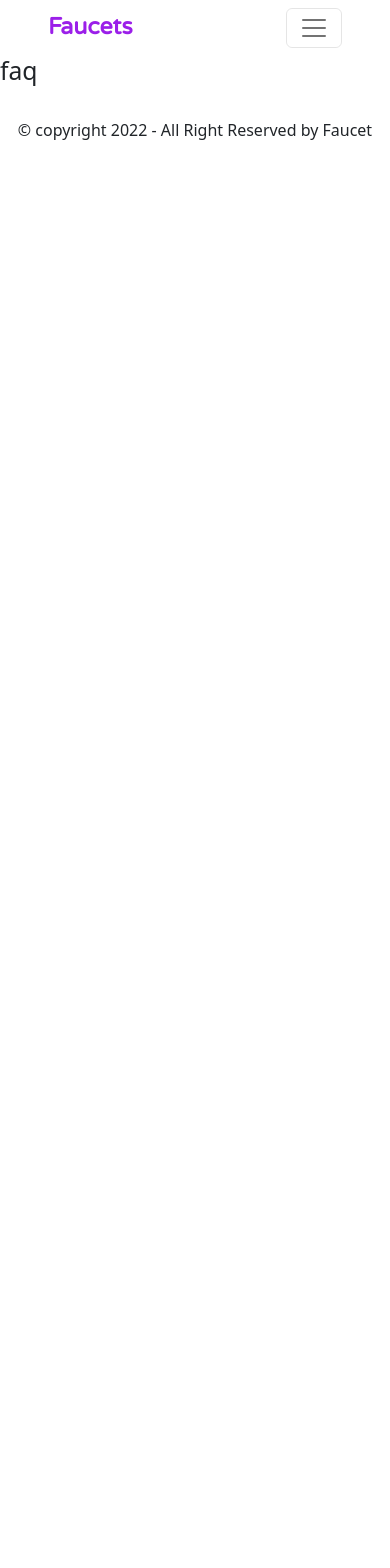
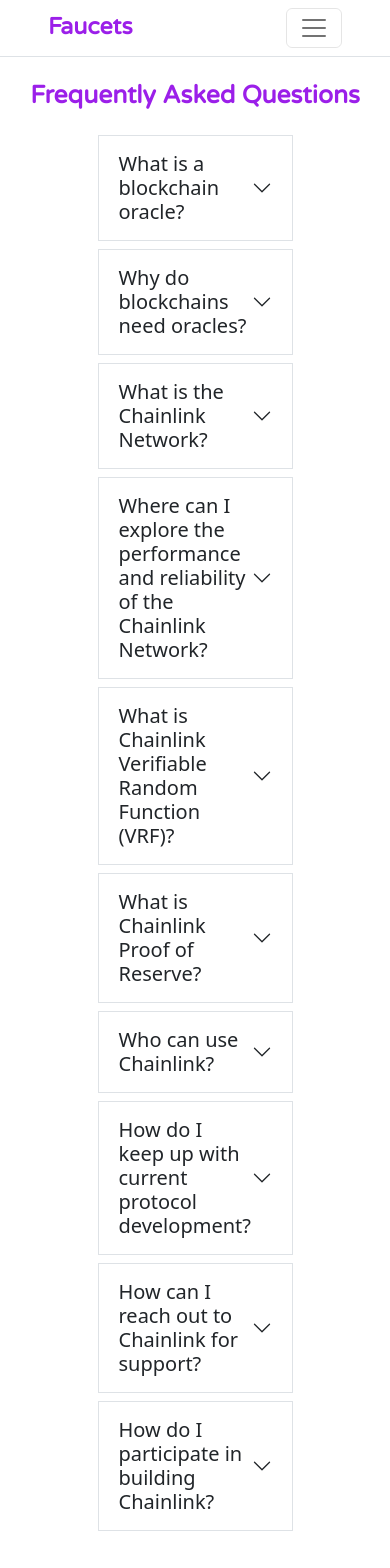
Before and after one commit to Abdullah-Sakib/Faucets, a React (Create React App) app: page /faq in a window 390 px wide. Shown: the top 1568 px of the page. Before the commit the page ends 844 px from the top, so only its background shows below. Built offline with nearby package versions, Linux system fonts and the light colour scheme.

Commit message:
Responsive home page and FAQ page

```diff
--- /dev/null
+++ b/public/faq.json
@@ -0,0 +1,52 @@
+[
+  {
+    "id": 0,
+    "question": "What is a blockchain oracle?",
+    "answer": " A blockchain oracle is any system that services a smart contract by providing it with data from an off-chain source or connecting it with an off-chain system. Oracles enable connectivity between blockchains and real-world data by interfacing with external APIs and data feeds, allowing them to pull data for or push data from a smart contract."
+  },
+  {
+    "id": 1,
+    "question": "Why do blockchains need oracles?",
+    "answer": "  Oracles enable smart contracts to interact with off-chain resources. Without oracles, smart contracts can only access data within a blockchain, severely limiting their potential applications. The majority of industry-changing real-world use cases for smart contracts require off-chain data and computation for proper execution and often an integration with existing payment rails to settle a contract. For example, a smart contract may require high-quality weather data from a reputable source like AccuWeather to trigger a transaction. It may also require the ability to pay out escrowed fiat currency through existing financial infrastructure, such as a bank checking account."
+  },
+  {
+    "id": 2,
+    "question": "What is the Chainlink Network?",
+    "answer": "The Chainlink Network refers to all of the decentralized oracle networks actively operating using the Chainlink protocol, including individual oracles, data providers running their own node, and node operators. By enabling smart contracts to quickly and securely connect to off-chain data sources using decentralized oracle networks, the Chainlink Network helps developers build more robust and diverse blockchain applications using real-world inputs and outputs. Additionally, as middleware between low-level blockchain protocols and external, off-chain data sources, the Chainlink Network serves as an abstraction layer for data providers to easily sell their existing APIs to any blockchain network."
+  },
+  {
+    "id": 3,
+    "question": "Where can I explore the performance and reliability of the Chainlink Network?",
+    "answer": "The Chainlink Price Feeds page provides real-time visualizations of each decentralized price feed that provides on-chain exchange rates for cryptocurrencies, stablecoins, commodities, and indices. Users can explore each individual price feed, which offers transparency around which nodes power each feed, each node’s latest response, how often feed updates occur, the gas price paid by each node, the users sponsoring each feed, and hyperlinks to on-chain transactions.requests, average response times, and more."
+  },
+  {
+    "id": 4,
+    "question": "What is Chainlink Verifiable Random Function (VRF)?",
+    "answer": "Chainlink VRF brings secure random number generation to the blockchain. Chainlink VRF solves the difficult problem of providing an on-chain source of randomness that is publicly verifiable to be authentic and tamper-proof. Many smart contracts are augmenting the value they can create by utilizing Chainlink VRF, specifically applications such as gaming dApps that must prove to their users that their source of randomness is provably fair and resistant to manipulation from any external entity. Chainlink VRF enables and accelerates the development of smart contracts focused on blockchain gaming, security, layer-two protocols, and various other use cases"
+  },
+  {
+    "id": 5,
+    "question": "What is Chainlink Proof of Reserve?",
+    "answer": "Chainlink Proof of Reserve provides smart contracts with the data required to calculate the true collateralization of any on-chain asset backed by off-chain reserves such as stablecoins and cross-chain assets. Operated by a decentralized network of oracles, Chainlink Proof of Reserve enables the autonomous auditing of collateral used within DeFi in real-time, ensuring users’ funds are protected from unforeseen fractional reserve practices and other fraudulent activity from off-chain custodians. This provides both the growing DeFi ecosystem and the traditional financial system a way to increase the transparency of operations with definitive on-chain proof of any asset’s true collateralization."
+  },
+  {
+    "id": 6,
+    "question": "Who can use Chainlink?",
+    "answer": "Any individual or group that needs real-world data to power and secure the execution of their smart contracts can benefit from Chainlink’s robust and customizable framework for creating decentralized oracle networks. Today, hundreds of teams working on dApps, blockchains, industry consortiums, enterprise projects, and more rely on Chainlink to provide tamper-proof inputs and outputs for their smart contracts. Chainlink has become the de facto oracle solution for the DeFi space, supporting top projects like Aave, Synthetix, and Compound, and securing billions in value across the sector.If you’d like more information on how Chainlink could provide solutions for your project, join us in the Official Discord Channel and reach out through the integrations submission form."
+  },
+  {
+    "id": 7,
+    "question": "How do I keep up with current protocol development?",
+    "answer": "The Chainlink development team is continuously building the network and protocol. To keep up to date with current progress you can follow the Chainlink Github. You can find a full list of open roles on the Chainlink Labs careers page."
+  },
+  {
+    "id": 8,
+    "question": "How can I reach out to Chainlink for support?",
+    "answer": "For inquiries related to security and support, please reach out to the admins of official Chainlink channels or email support@chain.link‍. You can also find more technical information in the documentation. Always practice a security mindset and ensure that users you are interacting with on community channels have verifiable trusted identities. You can confirm the accounts of official Chainlink community admin by clicking their names in the chat or viewing their handles under the official channel info."
+  },
+  {
+    "id": 9,
+    "question": "How do I participate in building Chainlink?",
+    "answer": "There are numerous projects working on the development of the Chainlink ecosystem, including Chainlink Labs. You can find a full list of open roles on the Chainlink Labs careers page."
+  }
+]
--- /dev/null
+++ b/src/Pages/FAQ/FAQ.css
@@ -0,0 +1,24 @@
+.accordion{
+  width: 65%;
+}
+
+.accordion-button{
+  font-size: 20px !important;
+  font-weight: 500 !important;
+}
+
+.accordion-button:focus {
+  box-shadow: none !important;
+  border-color: rgba(0,0,0,.125) !important;
+}
+
+.accordion-button:not(.collapsed) {
+  background-color: white !important;
+  color: black !important;
+}
+
+@media screen and (max-width: 480px) {
+  .accordion{
+    width: 50%;
+  }
+}
--- a/src/Pages/FAQ/FAQ.js
+++ b/src/Pages/FAQ/FAQ.js
@@ -1,9 +1,35 @@
-import React from 'react';
+import React, { useEffect, useState } from "react";
+import Accordion from "react-bootstrap/Accordion";
+import "./FAQ.css";
 
 const FAQ = () => {
+  const [faqs, setFaqs] = useState([]);
+  useEffect(() => {
+    fetch("faq.json")
+      .then((res) => res.json())
+      .then((data) => setFaqs(data));
+  }, []);
   return (
-    <div>
-      <h2>faq</h2>
+    <div className="border-top border-bottom">
+      <h2 className="custom-color custom-font fw-bold fs-2 my-4 text-center">
+      Frequently Asked Questions
+      </h2>
+      <Accordion defaultActiveKey="0" className=" mx-auto mb-5">
+        {faqs.map((faq) => {
+          return (
+            <Accordion.Item
+              key={faq?.id}
+              eventKey={faq?.id}
+              className="mb-2 rounded-0 border collapsed"
+            >
+              <Accordion.Header className="fs-4 fw-bold">
+                {faq?.question}
+              </Accordion.Header>
+              <Accordion.Body>{faq?.answer}</Accordion.Body>
+            </Accordion.Item>
+          );
+        })}
+      </Accordion>
     </div>
   );
 };
--- a/src/Pages/Home/Home.css
+++ b/src/Pages/Home/Home.css
@@ -12,3 +12,14 @@
 .warning{
   background-color: #eef2fe;
 }
+
+.content-title > p{
+  width: 50;
+}
+
+
+@media screen and (max-width: 480px) {
+  .content-title > p{
+    width: 100%;
+  }
+}
--- a/src/Pages/Home/Home.js
+++ b/src/Pages/Home/Home.js
@@ -14,7 +14,7 @@
 
       <div className="content-title px-5 my-5 custom-font  ">
         <h2 className="custom-color fw-bold fs-1 mb-3">Request testnet LINK</h2>
-        <p className="w-50 text-secondary">
+        <p className=" text-secondary">
           Get testnet LINK for an account on one of the supported blockchain
           testnets so you can create and test your own oracle and Chainlinked
           smart contract
--- a/src/Pages/SharedPages/Navbar/Navbar.js
+++ b/src/Pages/SharedPages/Navbar/Navbar.js
@@ -1,6 +1,6 @@
 import React, { useState } from "react";
 import {  Nav, Navbar } from "react-bootstrap";
-import { Form, Link } from "react-router-dom";
+import { Link } from "react-router-dom";
 import { BiUserCircle } from "react-icons/bi";
 import { IoWalletSharp } from "react-icons/io5";
 import "./NavBar.css";
@@ -48,7 +48,7 @@
               <BiUserCircle className="fs-2  text-secondary"></BiUserCircle>
             </button>
             {
-              openMenu && <ProfileDropdown></ProfileDropdown>
+              openMenu && <ProfileDropdown openMenu={openMenu} setOpenMenu={setOpenMenu}></ProfileDropdown>
             }
 
             {/* <Dropdown>
--- a/src/components/ProfileDropdown/ProfileDropdown.js
+++ b/src/components/ProfileDropdown/ProfileDropdown.js
@@ -1,11 +1,11 @@
-import React from 'react';
-import { Link } from 'react-router-dom';
-import './ProfileDropdown.css'
+import React from "react";
+import { Link } from "react-router-dom";
+import "./ProfileDropdown.css";
 
-const ProfileDropdown = () => {
+const ProfileDropdown = ({setOpenMenu, openMenu}) => {
   return (
     <div>
-      <ul className='d-flex flex-column gap-2 dropdownProfile'>
+      <ul onClick={() => setOpenMenu(!openMenu)} className="d-flex flex-column gap-2 dropdownProfile">
         <Link to="/login">Log In</Link>
         <Link to="/signup">Sign Up</Link>
         <Link to="/faq">FAQ</Link>
--- /dev/null
+++ b/src/components/WalletForm/WalletForm.css
@@ -0,0 +1,10 @@
+.wallet-form{
+  width: 50%;
+}
+
+
+@media screen and (max-width: 480px) {
+  .wallet-form{
+    width: 100%;
+  }
+}
```
Also changed, not shown: src/components/WalletForm/WalletForm.js (+4 -3 lines), 1 other file (tests, documents, lock files or other folders).
